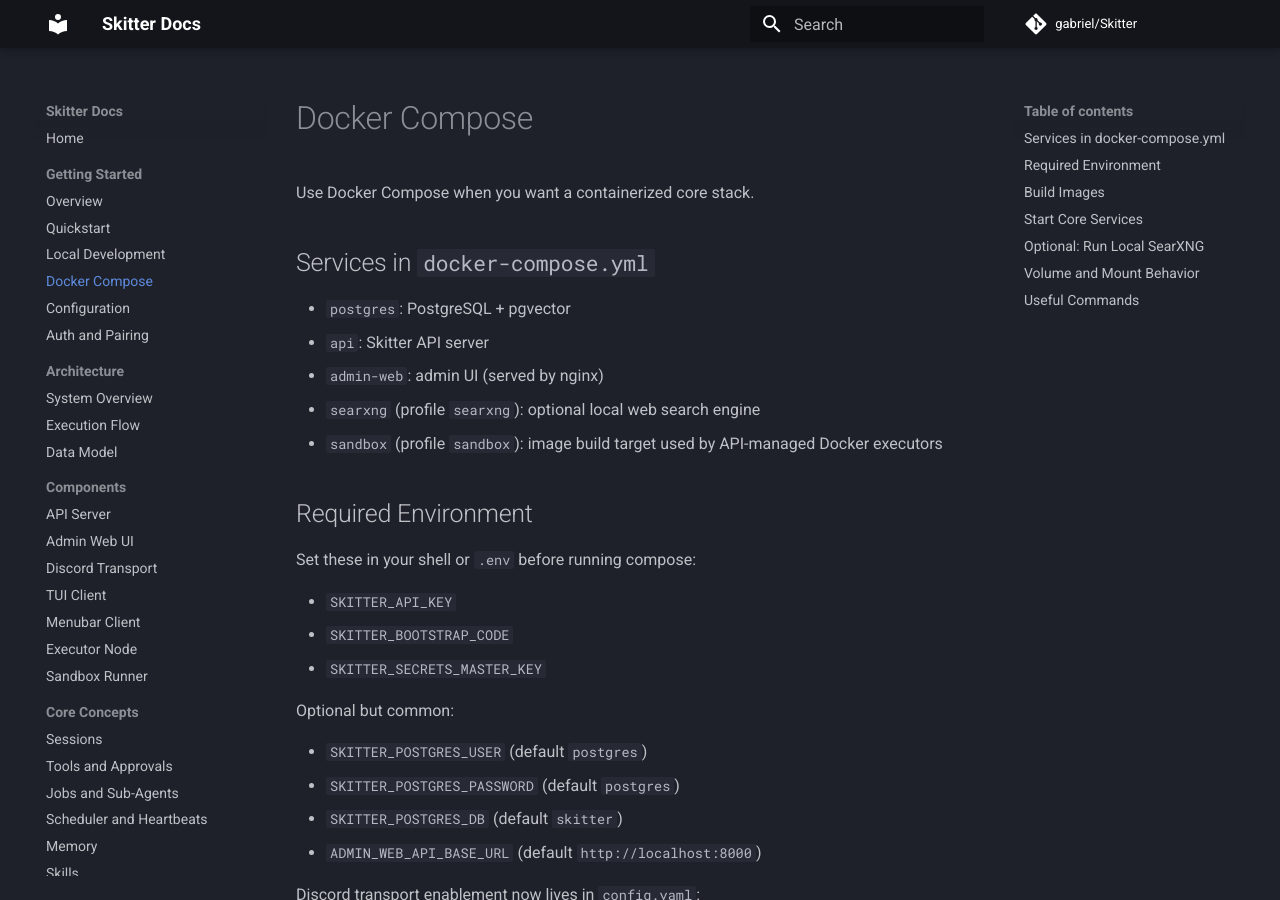
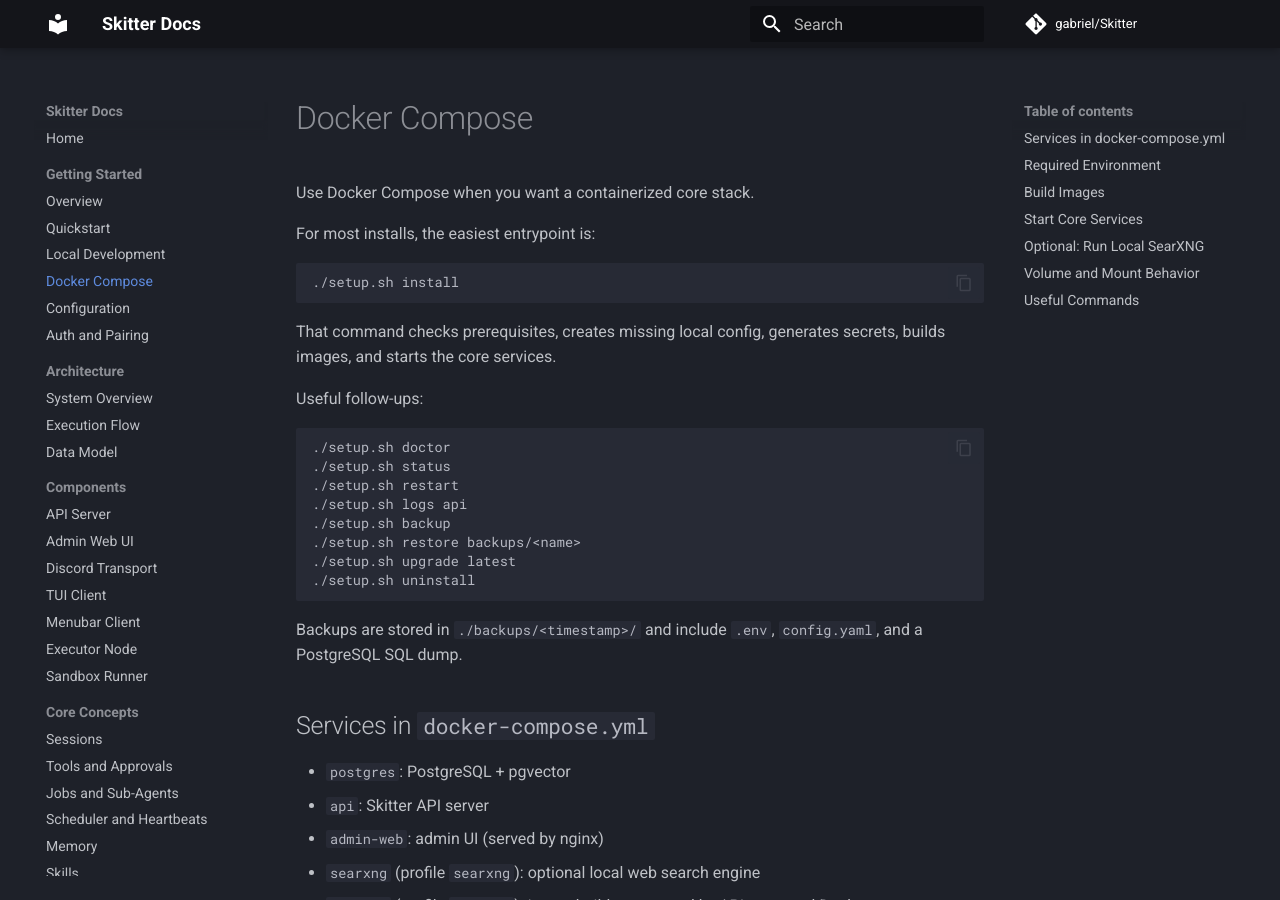
Before and after one commit to Zwergengraf/skitter, an MkDocs documentation site: the page built from docs/getting-started/docker-compose.md, in a window 1280 px wide and 900 px high. Built offline with MkDocs 1.6.1 and Material for MkDocs 9.7.7, drawn with Linux system fonts in a browser that asks for light colours; comment, search, counter and statistics services are not loaded.

Commit message:
Add setup.sh script for installing / upgrading / backups

````diff
--- a/docs/getting-started/docker-compose.md
+++ b/docs/getting-started/docker-compose.md
@@ -1,6 +1,29 @@
 # Docker Compose
 
 Use Docker Compose when you want a containerized core stack.
+
+For most installs, the easiest entrypoint is:
+
+```bash
+./setup.sh install
+```
+
+That command checks prerequisites, creates missing local config, generates secrets, builds images, and starts the core services.
+
+Useful follow-ups:
+
+```bash
+./setup.sh doctor
+./setup.sh status
+./setup.sh restart
+./setup.sh logs api
+./setup.sh backup
+./setup.sh restore backups/<name>
+./setup.sh upgrade latest
+./setup.sh uninstall
+```
+
+Backups are stored in `./backups/<timestamp>/` and include `.env`, `config.yaml`, and a PostgreSQL SQL dump.
 
 ## Services in `docker-compose.yml`
 
````
Also changed, not shown: README.md (+30 -0 lines), docs/getting-started/manual-setup.md (+19 -0 lines), 3 other files.
